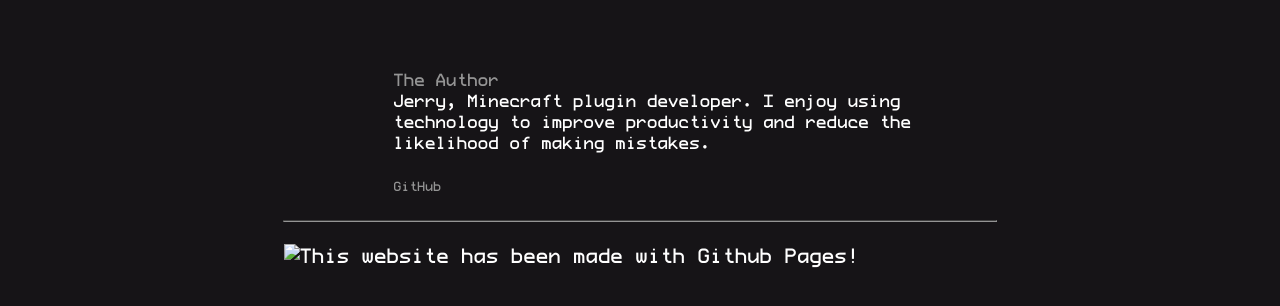
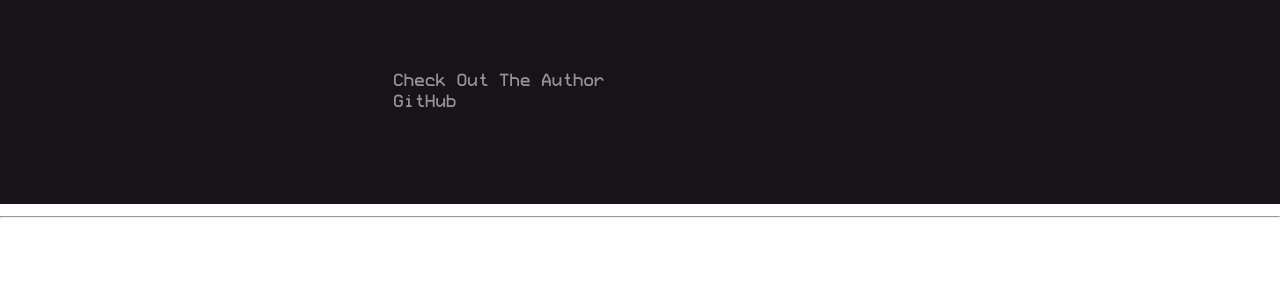
Before and after one commit to Rickytanadio/Quantum-Citadel-Website, a plain HTML site: page index.html in a window 1280 px wide. Shown: the part 2900-3206 px from the top of the page. After the commit the page ends 3130 px from the top, so only its background shows below. Drawn offline with nearby package versions, Linux system fonts and the light colour scheme.

Commit message:
initialcommit

```diff
--- a/index.html
+++ b/index.html
@@ -105,17 +105,12 @@
 
                 </div>
                 <div id="AuthorInfo">
-                    <span style="color: #949494">The Author</span><br/>
-                    <span>Jerry, Minecraft plugin developer. I enjoy using technology to improve productivity and reduce the likelihood of making mistakes.</span>
-                    <div id="AuthorContact">
-                        <a href="https://github.com/Jerrylum">GitHub</a>
+                    <span style="color: #949494">Check Out The Author</span><br/>
+                        <a href="https://github.com/Rickytanadio">GitHub</a>
                     </div>
                 </div>
             </div>
             <hr/>
-            <div id="GitHubPageLogo">
-                <img src="./static/img/GitHubPage.png" alt="This website has been made with Github Pages!"/>
-            </div>
         </div>
     </div>
 </body>
```
